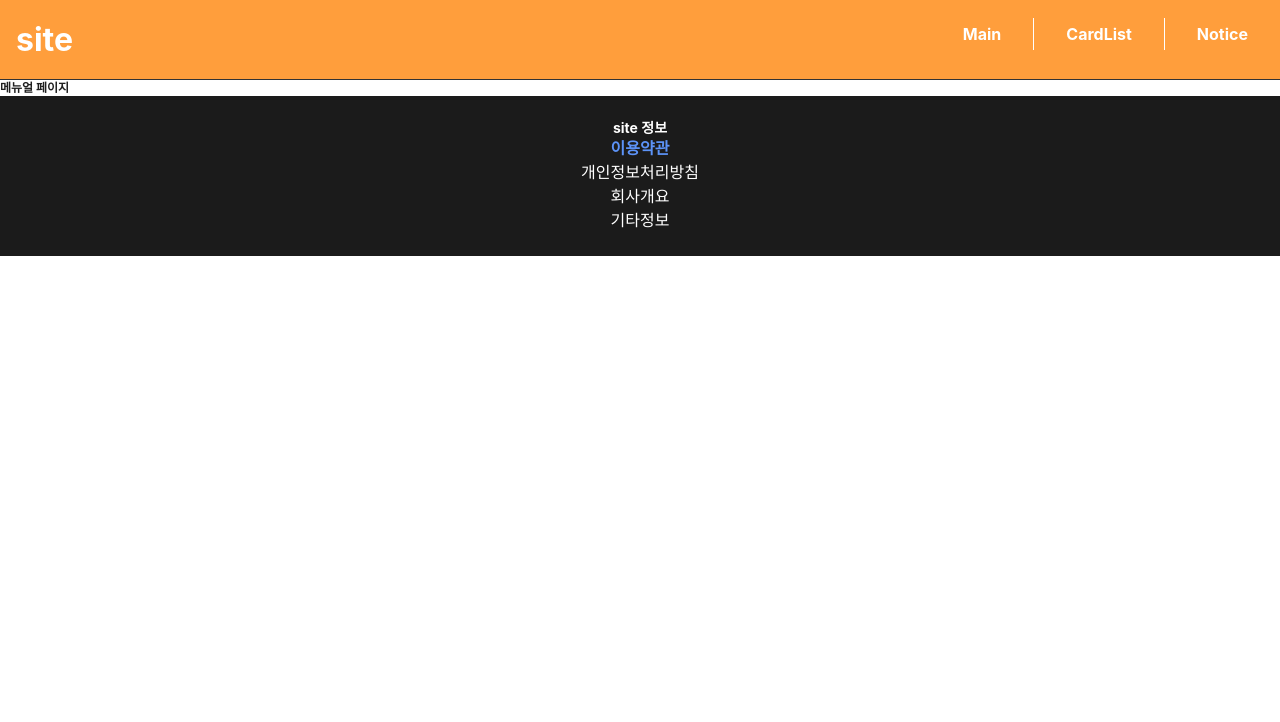
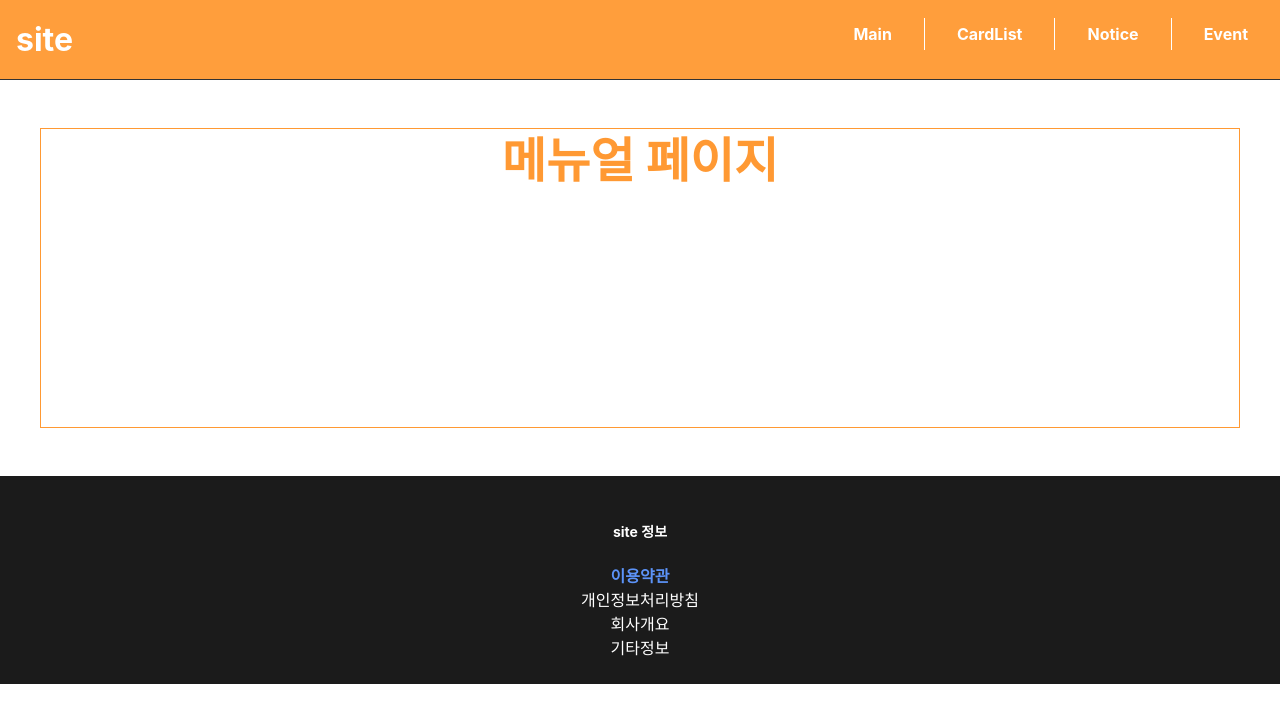
Before and after one commit to wonhjteacher/react06, a React (Create React App) app: page /manual in a window 1280 px wide. Shown: the top 722 px of the page. Built offline with nearby package versions, Linux system fonts and the light colour scheme.

Commit message:
event add

```diff
--- a/src/App.js
+++ b/src/App.js
@@ -5,6 +5,7 @@ import Main from './components/Main';
 import Footer from './components/Footer';
 import CardList from './components/CardList';
 import Notice from './components/Notice';
+import Event from './components/Event';
 import {Manual ,Rule, Policy, EtcInfo}  from './pages/FooterMenu'
 
 function App() {
@@ -21,6 +22,7 @@ function App() {
             <Route path='/rule' element={<Rule />} />
             <Route path='/policy' element={<Policy />} />
             <Route path='/etcInfo' element={<EtcInfo />} />
+            <Route path='/event' element={<Event />} />
           </Routes>
         <Footer title={title} />
       </BrowserRouter>
--- /dev/null
+++ b/src/components/Event.jsx
@@ -0,0 +1,12 @@
+import React from 'react';
+import EventStyle from './../style/event.module.css'
+
+const Event = () => {
+    return (
+        <div className='event'>
+
+        </div>
+    );
+};
+
+export default Event;
--- a/src/components/Nav.jsx
+++ b/src/components/Nav.jsx
@@ -6,6 +6,7 @@ const Nav = () => {
         {content:'Main',href:'/'},
         {content:'CardList',href:'cardList'},
         {content:'Notice',href:'notice'},
+        {content:'Event',href:'event'},
     ]
     return (
         <div id='nav'>
--- a/src/pages/FooterMenu.jsx
+++ b/src/pages/FooterMenu.jsx
@@ -1,10 +1,13 @@
 import React from 'react';
+import './../style/footerMenu.css';
+import ManualStyle  from './../style/manual.module.css';
 
 
-const Manual = () =>{
+
+const Manual = () => {
     return (
         <div className='footerMenu'>
-            <h2>메뉴얼 페이지 </h2>
+            <h2 className='title'>메뉴얼 페이지 </h2>
         </div>
     )
 }
@@ -12,7 +15,7 @@ const Manual = () =>{
 const Rule = () =>{
     return (
         <div className='footerMenu'>
-             <h2>회사개요 페이지</h2>
+             <h2 className={ManualStyle.title}>회사개요 페이지</h2>
         </div>
     )
 }
@@ -20,7 +23,7 @@ const Rule = () =>{
 const EtcInfo = () =>{
     return (
         <div className='footerMenu'>
-             <h2>기타정보 페이지 </h2>
+             <h2 className='title'>기타정보 페이지 </h2>
         </div>
     )
 }
@@ -28,7 +31,7 @@ const EtcInfo = () =>{
 const Policy= () =>{
     return (
         <div className='footerMenu'>
-             <h2>개인정보처리방침</h2>
+             <h2 className='title'>개인정보처리방침</h2>
         </div>
     )
 }
--- /dev/null
+++ b/src/style/footerMenu.css
@@ -0,0 +1,15 @@
+.footerMenu{
+    width: 100%;
+    max-width: 1200px;
+    border:1px solid #f93;
+    text-align: center;
+    height: auto;
+    min-height: 300px;
+    margin:3rem auto;
+}
+
+h2{
+    font-size: 3rem;
+    color:#f93;
+    padding: 1.5rem;
+}
--- /dev/null
+++ b/src/style/manual.module.css
@@ -0,0 +1,4 @@
+.title{
+    color:rgb(27, 151, 151);
+    text-decoration: underline;
+}
```
Also changed, not shown: src/style/event.module.css (added).
